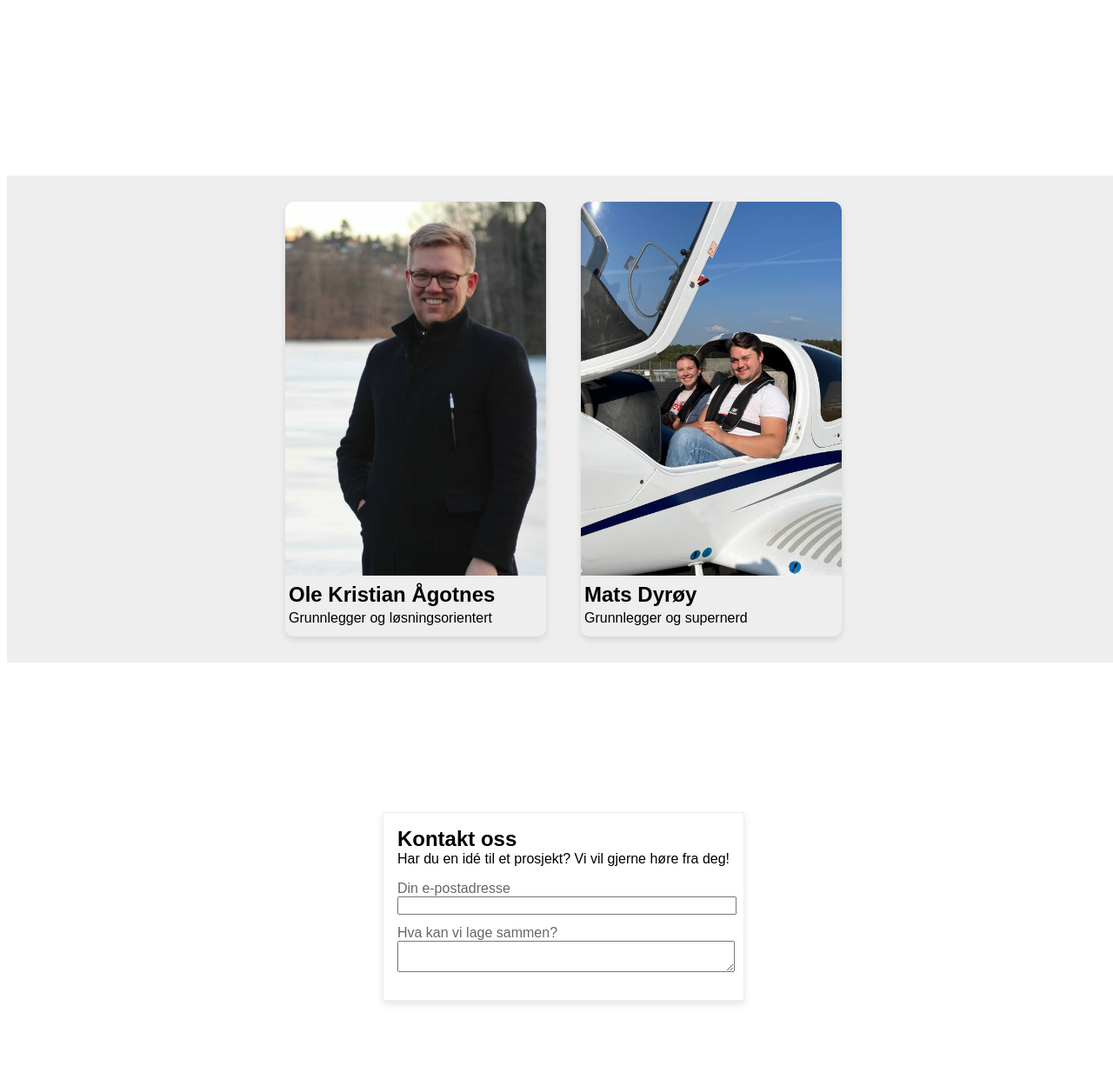
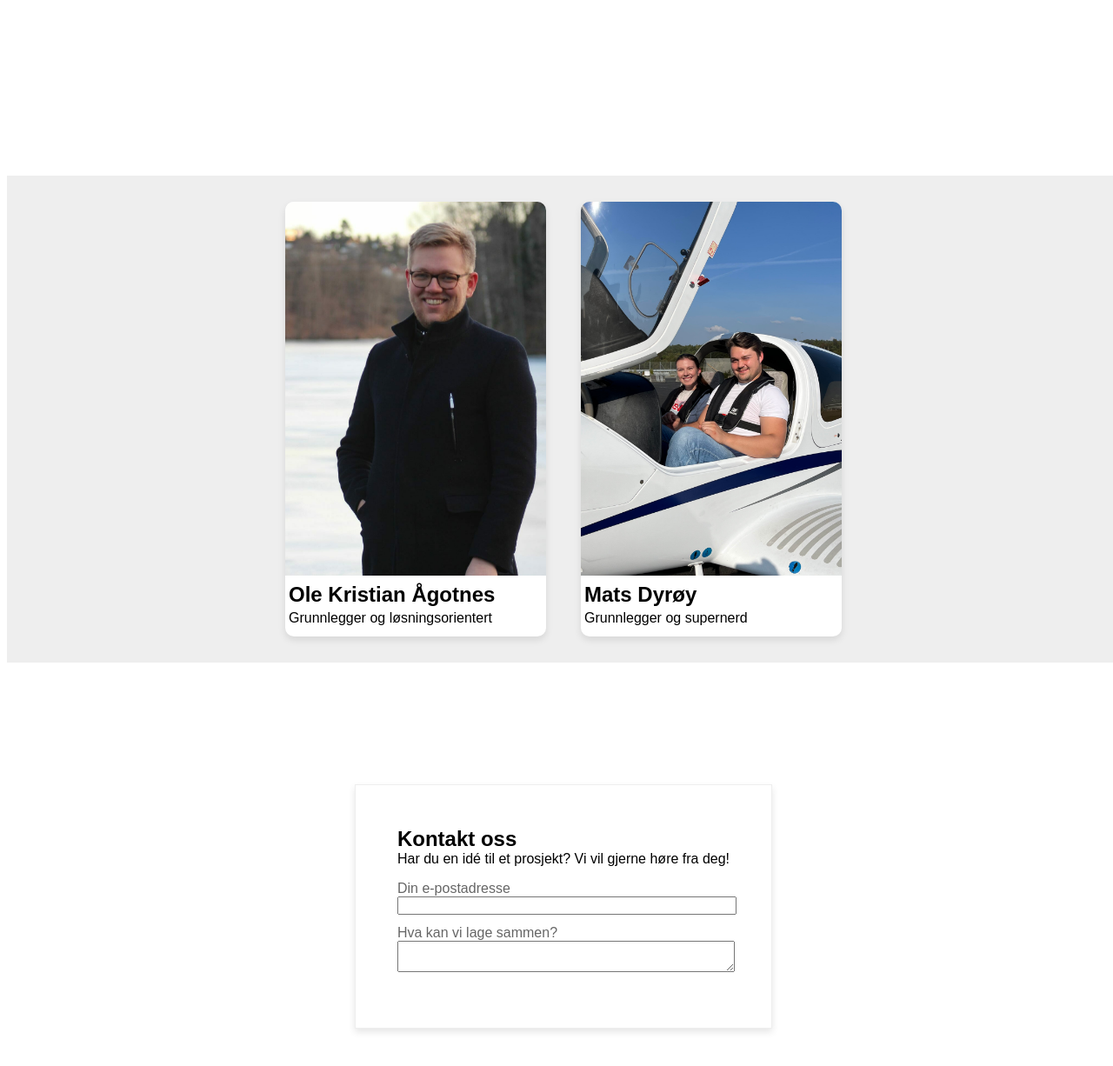
Before and after one commit to SynOpp/.github, a plain HTML site: page docs/index.html in a window 1280 px wide. Shown: the part 366-1592 px from the top of the page at 87% size. Drawn offline with Linux system fonts and the light colour scheme.

Commit message:
Slight tweak

```diff
--- a/docs/index.html
+++ b/docs/index.html
@@ -57,6 +57,7 @@
             height: 500px;
             box-shadow: 0 4px 8px rgba(0,0,0,0.1);
             border-radius: 10px;
+            background-color: white;
         }
 
         .card img {
@@ -77,7 +78,7 @@
 
         form {
             box-shadow: 0 4px 8px rgba(0,0,0,0.1);
-            padding: 16px;
+            padding: 48px;
             border: 1px solid #eee;
         }
 
```
